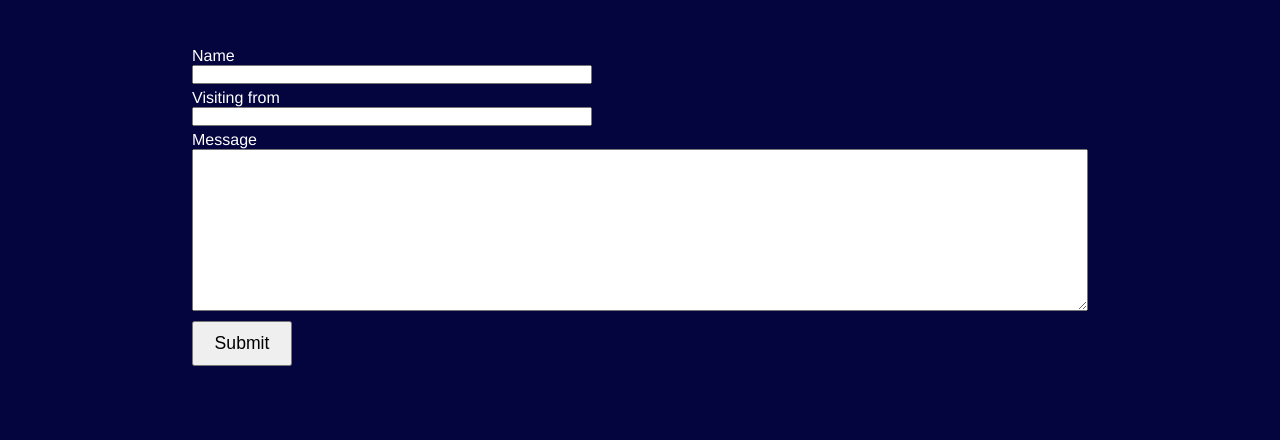
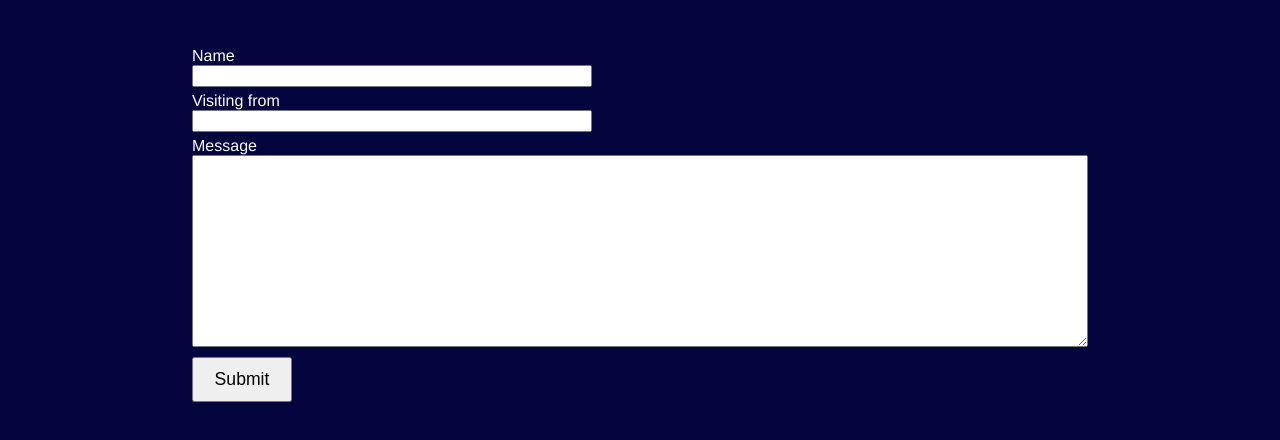
Before and after one commit to az-m/week04-assignment, a website built with Vite: page client/index.html in a window 1280 px wide. Shown: the part 138-578 px from the top of the page. Built offline with nearby package versions, Linux system fonts and the light colour scheme; no server answers.

Commit message:
ui fix: added flex wrap

```diff
--- a/client/src/style.css
+++ b/client/src/style.css
@@ -26,6 +26,7 @@ input {
 
 textarea {
   padding: 5px;
+  font-size: 1rem;
 }
 
 .tabs {
@@ -68,12 +69,15 @@ textarea {
 
 .filterfields {
   flex-direction: row;
+  flex-wrap: wrap;
   justify-content: center;
   align-items: center;
 }
 
 .short-field {
   max-width: 400px;
+  padding-left: 5px;
+  font-size: 1rem;
 }
 
 .dateinput {
```
